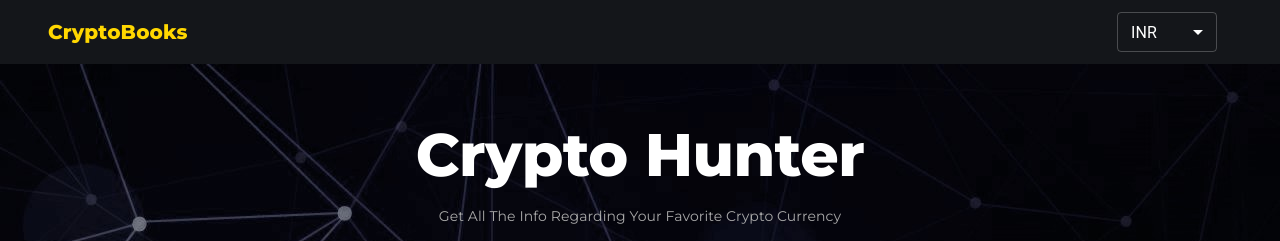
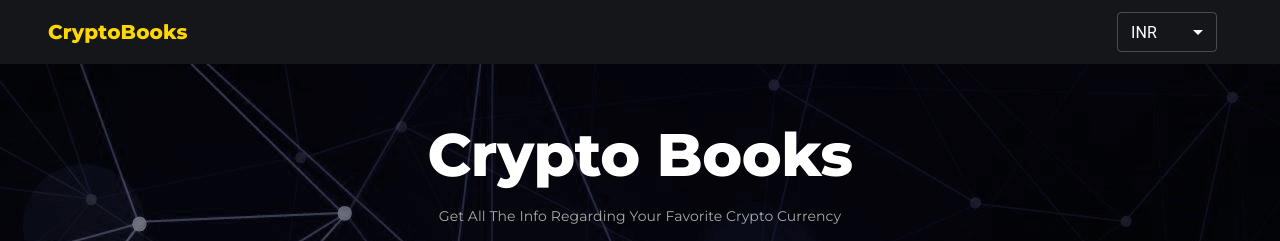
Before and after one commit to chaitak-gorai/CrptoBook, a React (Create React App) app: page / in a window 1280 px wide. Shown: the top 241 px of the page. Built offline with nearby package versions, Linux system fonts and the light colour scheme; no server answers.

Commit message:
Typo Changed

```diff
--- a/src/Components/Banner/Banner.js
+++ b/src/Components/Banner/Banner.js
@@ -35,7 +35,7 @@ const Banner = () => {
               fontFamily: 'Montserrat',
             }}
           >
-            Crypto Hunter
+            Crypto Books
           </Typography>
           <Typography
             variant='subtitle2'
```
